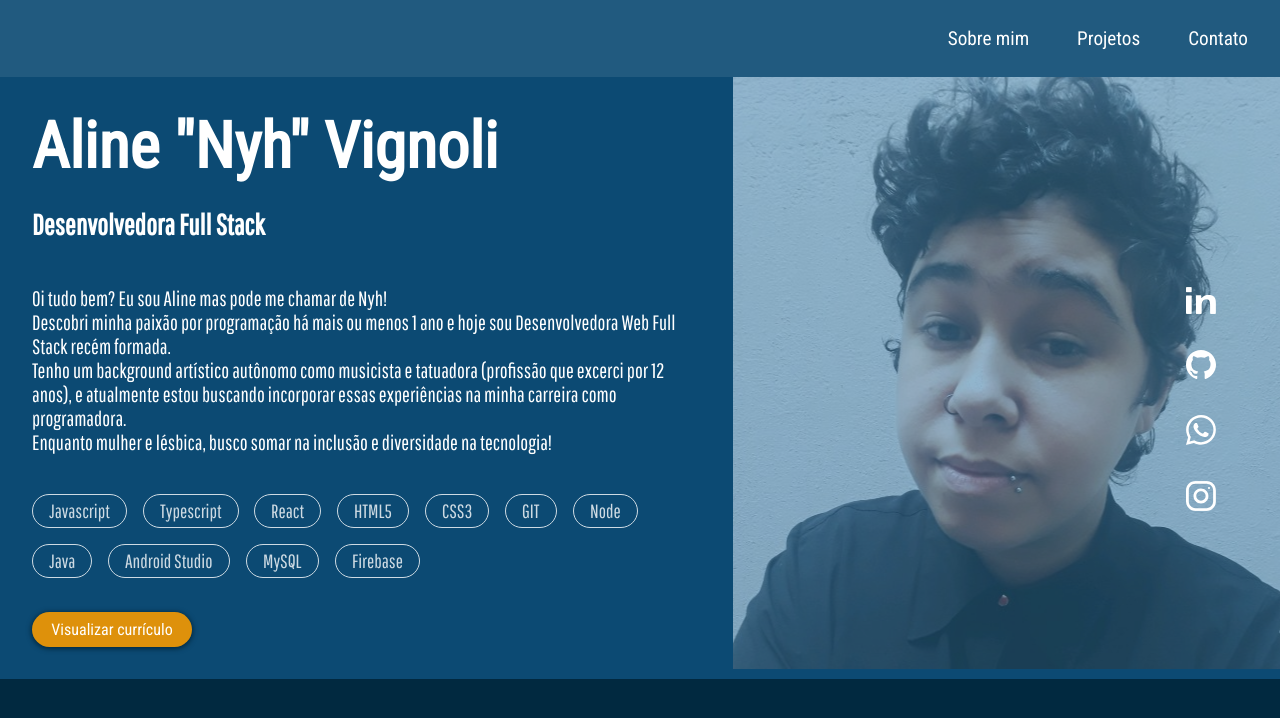
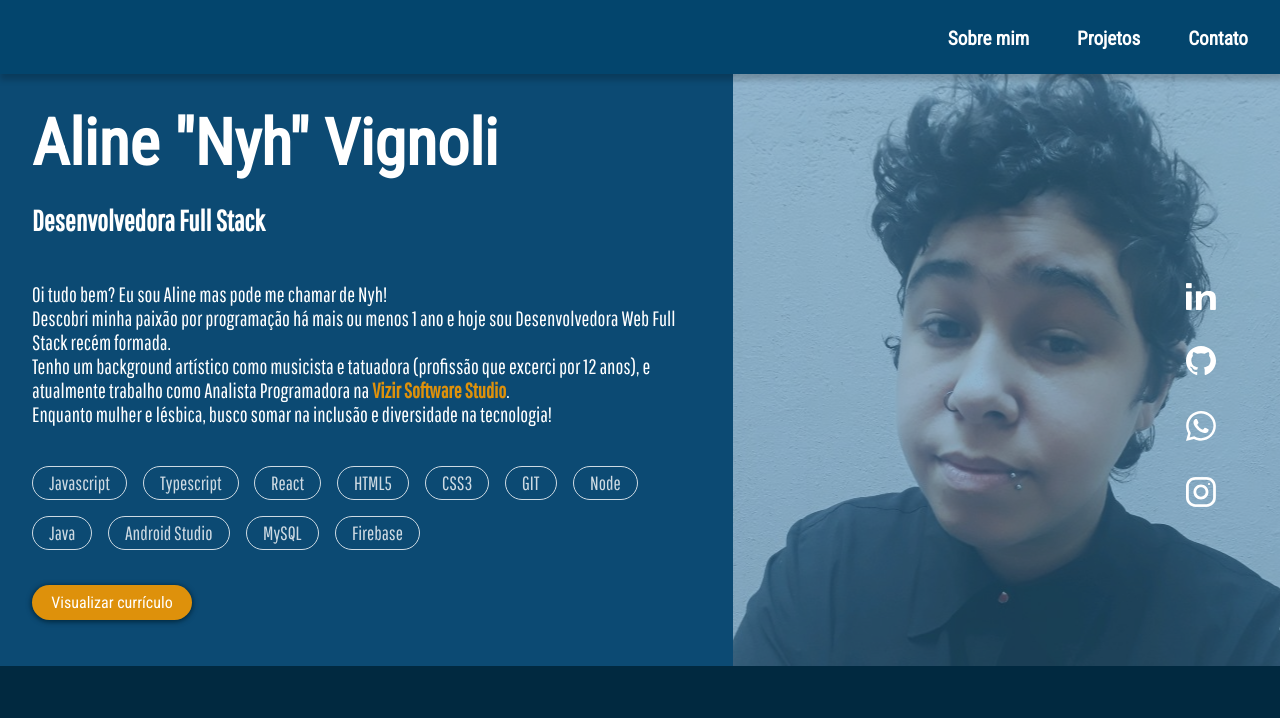
Before and after one commit to nyhvignoli/nyhvignoli.github.io, a React (Create React App) app: page / in a window 1280 px wide. Shown: the top 718 px of the page. Built offline with nearby package versions, Linux system fonts and the light colour scheme; a web font is replaced by a local one.

Commit message:
new navbar styles and small changes

```diff
--- a/src/components/AboutMe/AboutMe.js
+++ b/src/components/AboutMe/AboutMe.js
@@ -39,9 +39,8 @@ const AboutMe = () => {
                 <p data-aos="fade-out" data-aos-duration="3000">
                     Oi tudo bem? Eu sou Aline mas pode me chamar de Nyh!<br/>
                     Descobri minha paixão por programação há mais ou menos 1 ano e hoje sou Desenvolvedora Web Full Stack recém formada.<br/>
-                    Tenho um background artístico autônomo como musicista e tatuadora (profissão que excerci por 12 anos), e atualmente estou buscando incorporar essas experiências na minha carreira como programadora.<br/>
+                    Tenho um background artístico como musicista e tatuadora (profissão que excerci por 12 anos), e atualmente trabalho como Analista Programadora na <strong><Anchor orange href="https://vizir.com.br/" target="_blank" rel="noreferrer">Vizir Software Studio</Anchor></strong>.<br/>
                     Enquanto mulher e lésbica, busco somar na inclusão e diversidade na tecnologia!
-
                 </p>
                 <StackList>
                     {stacks.map((stack, index) => {
--- a/src/components/Communities/Communities.js
+++ b/src/components/Communities/Communities.js
@@ -17,7 +17,7 @@ const Communities = () => {
                 alt: "Logo da Vizir, um quadrado vermelhor rotacionado com a letra Z em branco no centro"
             },
             site: "https://vizir.com.br/",
-            description: `Um studio de software brasileiro com mais de 10 anos no mercado`
+            description: `Studio de software com mais de 10 anos no mercado, onde trabalho atualmente.`
         },
         {
             name: "Labenu Comunidade",
--- a/src/components/NavBar/NavBar.js
+++ b/src/components/NavBar/NavBar.js
@@ -4,9 +4,9 @@ import { StyledNav, StyledList, ListItem, Anchor } from "./styles";
 const NavBar = () => {
 
     return (
-        <StyledNav id="top">
+        <StyledNav>
             <StyledList>
-                <Anchor href="#about-me"><ListItem>Sobre mim</ListItem></Anchor>
+                <Anchor href="#top"><ListItem>Sobre mim</ListItem></Anchor>
                 <Anchor href="#projects"><ListItem>Projetos</ListItem></Anchor>
                 <Anchor href="#contact"><ListItem>Contato</ListItem></Anchor>
             </StyledList>
--- a/src/components/NavBar/styles.js
+++ b/src/components/NavBar/styles.js
@@ -1,9 +1,16 @@
 import styled from "styled-components";
 
 export const StyledNav = styled.nav`
+    position: sticky;
+    top: 0;
+    z-index: 1000;
     padding: 0.5rem 2rem;
+    background-color: rgba(0, 67, 108, 0.9);
+    box-shadow: 2px 4px 6px 2px rgba(0, 0, 0, 0.2);
     color: #FFF;
     font-family: 'Roboto Condensed', sans-serif;
+    font-weight: bold;
+    height: 3em;
 `;
 
 export const StyledList = styled.ul`
@@ -20,17 +27,19 @@ export const StyledList = styled.ul`
 `;
 
 export const ListItem = styled.li`
-    transition: 0.8s;
-
-    &:hover {
-        cursor: pointer;
-        opacity: 0.6;
-    }
 `;
 
 export const Anchor = styled.a`
     text-decoration: none;
     color: inherit;
+    transform: scale(1);
+    transition: all 0.2s ease-in-out 0.1s;
+
+    &:hover {
+        opacity: 0.8;
+        transform: scale(1.2);
+        transition: all 0.2s ease-in-out 0.1s;
+    }
 
     &:active {
         color: #f2b33e;
--- a/src/global/styles.js
+++ b/src/global/styles.js
@@ -64,6 +64,14 @@ export const Anchor = styled.a`
     margin-top: 1rem;
     outline: none;
 
+    ${props => props.orange && `
+        color: rgb(222, 145, 11);
+
+        &:hover {
+            opacity: 0.8;
+        }
+    `}
+
     @media (max-width: 400px) {
         width: 100%;
         margin: 0;
--- a/src/screens/MainScreen/MainScreen.js
+++ b/src/screens/MainScreen/MainScreen.js
@@ -28,7 +28,7 @@ const MainScreen = () => {
     },[])
 
     return (
-        <Wrapper>
+        <Wrapper id="top">
             <NavBar />
             <Content>
                 <AboutMe />
```
